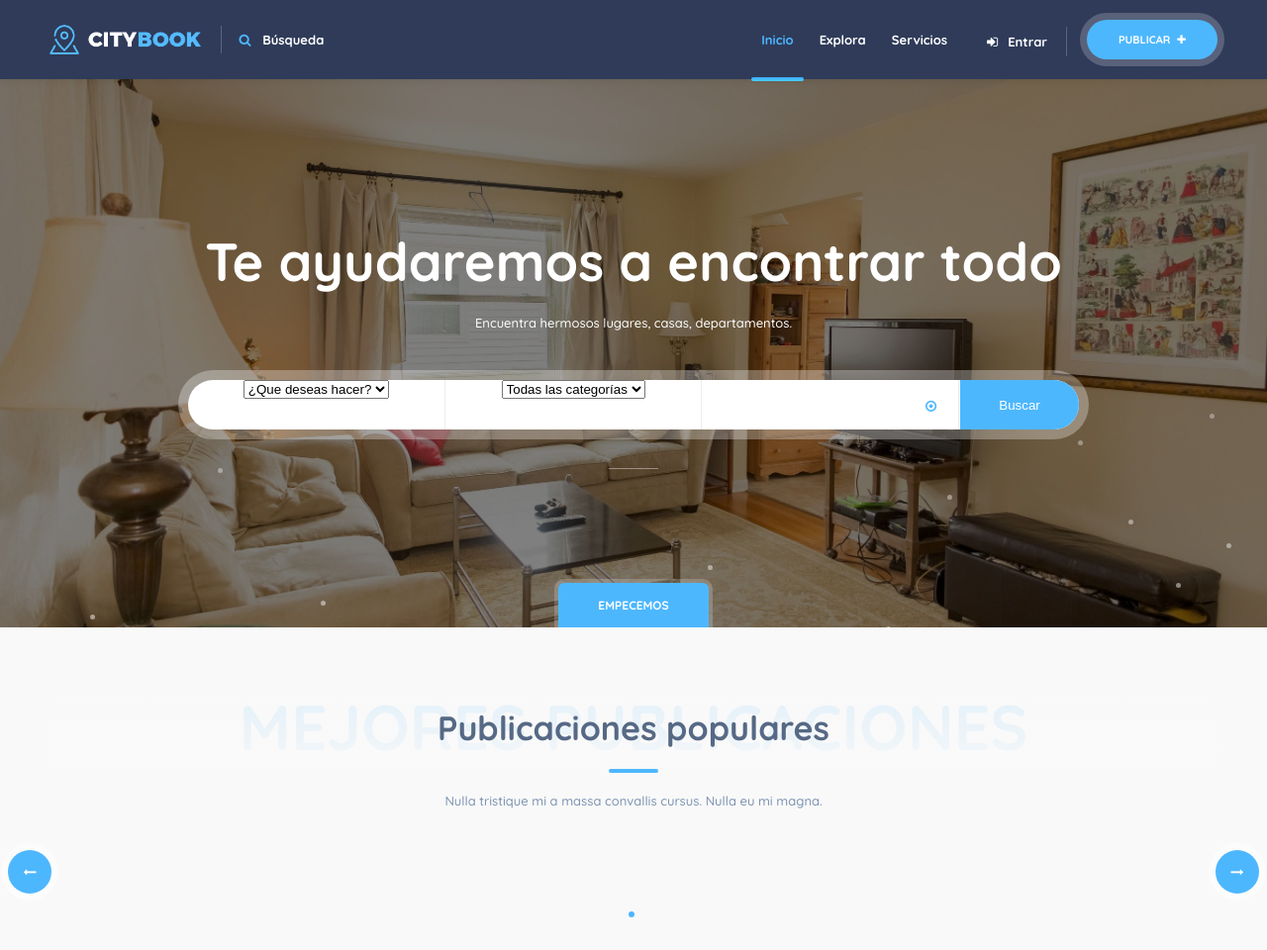
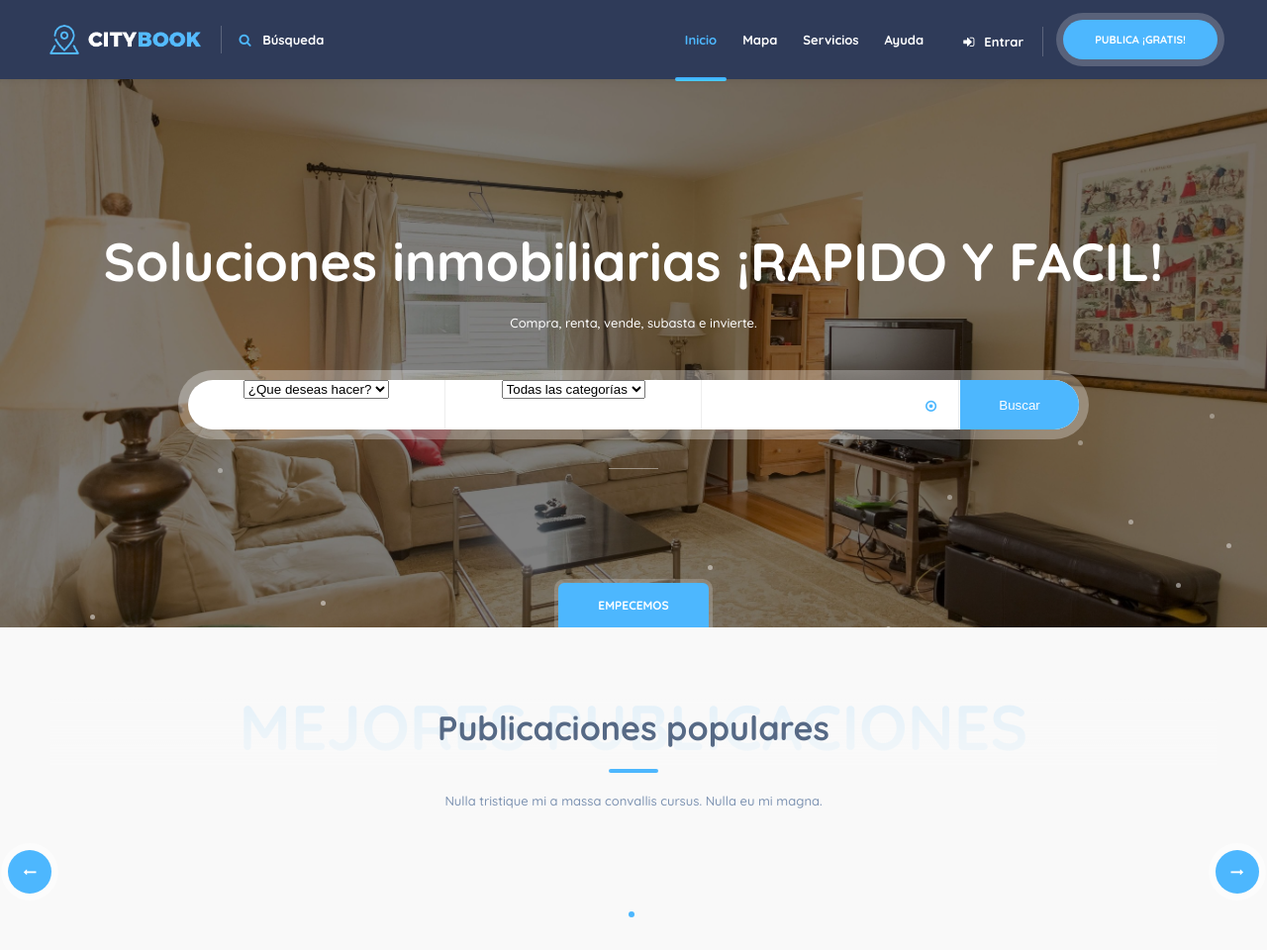
Before and after one commit to dbsiavichay/habitta, a Django app: page / in a window 1280 px wide. Shown: the top 960 px of the page at 99% size. Run offline with Django 3.2, Linux system fonts and the light colour scheme; data that the repository does not hold is empty; some libraries are stand-ins or nearby versions.

Commit message:
Add some changes

```diff
--- a/templates/base.html
+++ b/templates/base.html
@@ -3,7 +3,7 @@
     <head>
         <!--=============== basic  ===============-->
         <meta charset="UTF-8">
-        <title>Larbit - Encuentra lo que búscas</title>
+        <title>Soluciones inmobiliarias | Larbit Ecuador</title>
         <meta name="viewport" content="width=device-width, initial-scale=1.0, minimum-scale=1.0, maximum-scale=1.0, user-scalable=no">
         <meta name="robots" content="index, follow"/>
         <meta name="keywords" content=""/>
--- a/templates/base/header.html
+++ b/templates/base/header.html
@@ -21,7 +21,7 @@
         </div>
         {% endif %}
         <div class="show-search-button"><i class="fa fa-search"></i> <span>Búsqueda</span></div>
-        <a href="{% url 'choose_category' %}" class="add-list">Publicar <span><i class="fa fa-plus"></i></span></a>
+        <a href="{% url 'choose_category' %}" class="add-list">Publica ¡GRATIS!</span></a>
 
         {% if not user.is_authenticated %}
         <a href="{% url 'login' %}" class="show-reg-form"><i class="fa fa-sign-in"></i>Entrar</a>
@@ -57,10 +57,13 @@
                         <a href="{% url 'home' %}" {% if request.path == '/' %}class="act-link"{% endif %}>Inicio</a>
                     </li>
                     <li>
-                        <a href="{% url 'finder' %}" {% if 'finder' in request.path %}class="act-link"{% endif %}>Explora</a>
+                        <a href="{% url 'finder' %}" {% if 'finder' in request.path %}class="act-link"{% endif %}>Mapa</a>
                     </li>
                     <li>
                         <a href="#">Servicios</a>
+                    </li>
+                    <li>
+                        <a href="#">Ayuda</a>
                     </li>
                 </ul>
             </nav>
--- a/templates/index.html
+++ b/templates/index.html
@@ -13,8 +13,8 @@
     <div class="hero-section-wrap fl-wrap">
         <div class="container">
             <div class="intro-item fl-wrap">
-                <h2>Te ayudaremos a encontrar todo</h2>
-                <h3>Encuentra hermosos lugares, casas, departamentos.</h3>
+                <h2>Soluciones inmobiliarias ¡RAPIDO Y FACIL!</h2>
+                <h3>Compra, renta, vende, subasta e invierte.</h3>
             </div>
             <div class="main-search-input-wrap">
                 <div class="main-search-input fl-wrap">
```
